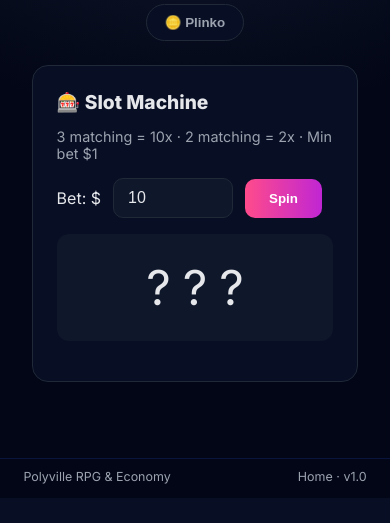
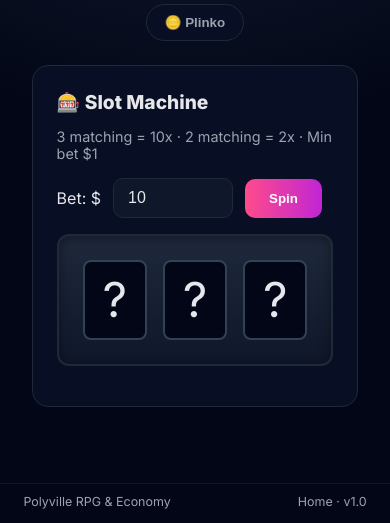
Before and after one commit to Xoborcim/UwUMarket, a Flask app: page /casino in a window 390 px wide. Shown: the part 358-881 px from the top of the page. Before the commit the page ends 856 px from the top, so only its background shows below. Run offline with Flask 3, Linux system fonts and the light colour scheme; the visitor is signed in with stand-in values (Sample User, id 1).

Commit message:
Enhance casino game UI with new slots and plinko features
- Updated styles for slots and plinko games, including improved layout and animations.
- Introduced new reel structure for slots with enhanced visual effects and gameplay dynamics.
- Added plinko pegs dynamically to enhance the plinko game experience.
- Improved responsiveness and organization of game elements for better user engagement.

```diff
--- a/templates/casino.html
+++ b/templates/casino.html
@@ -87,16 +87,48 @@
     .slots-reels {
         display: flex;
         justify-content: center;
-        gap: 12px;
+        gap: 16px;
         font-size: 3rem;
         padding: 24px;
-        background: #0f172a;
+        background: linear-gradient(180deg, #1e293b 0%, #0f172a 100%);
         border-radius: 12px;
         margin: 16px 0;
         min-height: 100px;
         align-items: center;
+        border: 2px solid var(--border-color);
+        box-shadow: inset 0 2px 12px rgba(0,0,0,0.4);
     }
-    .slots-reels .reel { transition: transform 0.1s; }
+    .slots-reels .reel-wrap {
+        width: 72px;
+        height: 80px;
+        overflow: hidden;
+        display: flex;
+        align-items: center;
+        justify-content: center;
+        background: #020617;
+        border-radius: 8px;
+        border: 2px solid #334155;
+    }
+    .slots-reels .reel {
+        transition: none;
+        display: block;
+        line-height: 1;
+    }
+    .slots-reels .reel.spinning {
+        animation: reel-blur 0.08s ease-in-out infinite;
+    }
+    .slots-reels .reel.stop {
+        animation: reel-stop 0.3s ease-out;
+    }
+    @keyframes reel-blur {
+        0%, 100% { transform: translateY(0) scale(1); opacity: 1; }
+        50% { transform: translateY(-2px) scale(1.02); opacity: 0.9; }
+    }
+    @keyframes reel-stop {
+        0% { transform: scale(1.15); }
+        60% { transform: scale(0.97); }
+        100% { transform: scale(1); }
+    }
     /* Roulette */
     .roulette-choice { display: flex; gap: 10px; flex-wrap: wrap; margin-bottom: 16px; }
     .roulette-choice button {
@@ -347,7 +406,9 @@
                 <button type="button" class="btn-casino btn-spin" id="slots-spin">Spin</button>
             </div>
             <div class="slots-reels" id="slots-reels">
-                <span class="reel">?</span><span class="reel">?</span><span class="reel">?</span>
+                <div class="reel-wrap"><span class="reel" data-reel="0">?</span></div>
+                <div class="reel-wrap"><span class="reel" data-reel="1">?</span></div>
+                <div class="reel-wrap"><span class="reel" data-reel="2">?</span></div>
             </div>
             <div class="game-result" id="slots-result"></div>
             <div class="msg-err" id="slots-err"></div>
@@ -524,24 +586,76 @@
             tab.classList.add('active');
             const game = tab.getAttribute('data-game');
             document.getElementById('panel-' + game).classList.add('active');
+            if (game === 'plinko') buildPlinkoPegs();
         });
     });
 
+    // Plinko pegs — triangular board (10 rows, row i has i+1 pegs)
+    function buildPlinkoPegs() {
+        const container = document.getElementById('plinko-pegs');
+        if (container.dataset.built) return;
+        container.dataset.built = '1';
+        const zoneHeight = 360;
+        const topPadding = 20;
+        const bottomPadding = 52;
+        const rowsHeight = zoneHeight - topPadding - bottomPadding;
+        for (let row = 0; row < 10; row++) {
+            const rowEl = document.createElement('div');
+            rowEl.className = 'plinko-peg-row';
+            const numPegs = row + 1;
+            const topPct = (topPadding + (row / 10) * rowsHeight) / zoneHeight * 100;
+            rowEl.style.top = topPct + '%';
+            for (let j = 0; j < numPegs; j++) {
+                const peg = document.createElement('div');
+                peg.className = 'plinko-peg';
+                const leftPct = ((j + 1) / (numPegs + 1)) * 100;
+                peg.style.left = leftPct + '%';
+                rowEl.appendChild(peg);
+            }
+            container.appendChild(rowEl);
+        }
+    }
+    if (document.getElementById('panel-plinko').classList.contains('active')) buildPlinkoPegs();
+
     // Slots
+    const SLOTS_EMOJIS = ['🍒', '🍋', '🍇', '🔔', '💎', '7️⃣'];
     document.getElementById('slots-spin').addEventListener('click', async () => {
         const bet = parseFloat(document.getElementById('slots-bet').value) || 0;
         const errEl = document.getElementById('slots-err');
         const resultEl = document.getElementById('slots-result');
+        const spinBtn = document.getElementById('slots-spin');
         resultEl.classList.remove('show', 'win', 'loss');
         errEl.textContent = '';
+        spinBtn.disabled = true;
+        const reelsEl = document.getElementById('slots-reels');
+        const reelNodes = reelsEl.querySelectorAll('.reel');
+        reelNodes.forEach(r => { r.classList.add('spinning'); r.classList.remove('stop'); });
         const res = await fetch('/api/casino/slots', { method: 'POST', headers: { 'Content-Type': 'application/json' }, body: JSON.stringify({ bet }) });
         const data = await res.json();
         if (!data.success) {
             errEl.textContent = data.error || 'Failed';
+            reelNodes.forEach(r => r.classList.remove('spinning'));
+            spinBtn.disabled = false;
             return;
         }
-        const reelsEl = document.getElementById('slots-reels');
-        reelsEl.innerHTML = data.result.map(e => `<span class="reel">${e}</span>`).join('');
+        const result = data.result;
+        const stopDelays = [600, 1000, 1400];
+        const intervals = [];
+        reelNodes.forEach((reel, i) => {
+            intervals[i] = setInterval(() => {
+                reel.textContent = SLOTS_EMOJIS[Math.floor(Math.random() * SLOTS_EMOJIS.length)];
+            }, 80);
+        });
+        stopDelays.forEach((delay, i) => {
+            setTimeout(() => {
+                clearInterval(intervals[i]);
+                reelNodes[i].textContent = result[i];
+                reelNodes[i].classList.remove('spinning');
+                reelNodes[i].classList.add('stop');
+                setTimeout(() => reelNodes[i].classList.remove('stop'), 300);
+            }, delay);
+        });
+        setTimeout(() => {
             if (data.new_balance != null) updateGold(data.new_balance);
             if (data.win === 'jackpot') {
                 resultEl.textContent = `JACKPOT! +$${data.net.toFixed(2)} (tax: $${data.tax.toFixed(2)})`;
@@ -553,6 +667,8 @@
                 resultEl.textContent = 'No match. Better luck next time!';
                 resultEl.className = 'game-result show loss';
             }
+            spinBtn.disabled = false;
+        }, 1600);
     });
 
     // Roulette — standard European number colors
```
Also changed, not shown: other parts of templates/casino.html (+28 -0 lines). Lines whose indentation alone changed are shown as unchanged.
